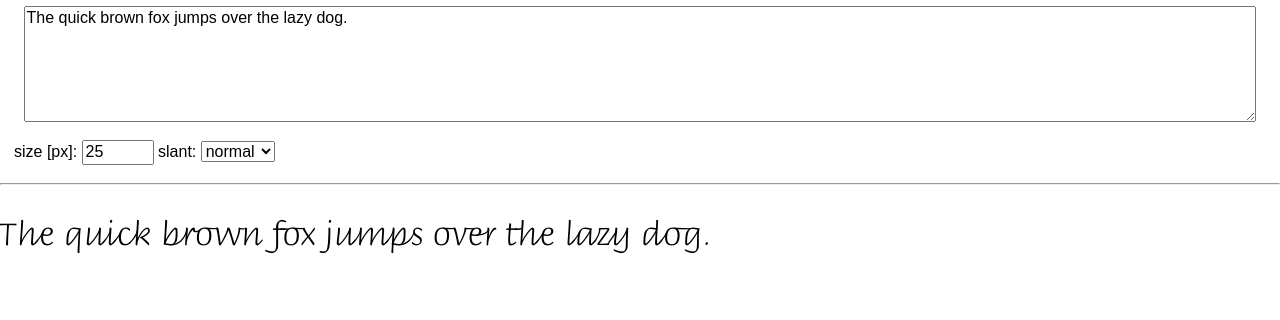
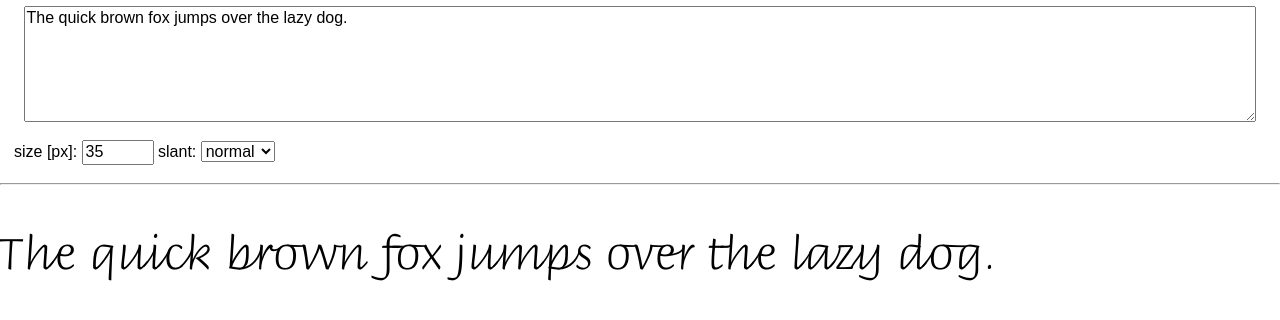
Before and after one commit to ellerh/briem-joiner, a plain HTML site: page index.html in a window 1280 px wide. Drawn offline with nearby package versions, Linux system fonts and the light colour scheme.

Commit message:
*** empty log message ***

```diff
--- a/index.html
+++ b/index.html
@@ -18,17 +18,19 @@
 	<textarea
 	  onkeyup="set_output('input', 'output')"
 	  id="input" style="width:98%;
-			display:block; margin-left:auto; margin-right:auto;"
+			    display:block;
+			    margin-left:auto; margin-right:auto;"
 	  rows="6">The quick brown fox jumps over the lazy dog.</textarea><br>
 
 	<label for=font-size>size [px]:
 	  <input
 	    id=font-size
-	  type=number value=25 min=1 step=1
+	    type=number value=35 min=1 step=1
 	    onchange="change_font_size('font-size','output')"
 	    style="width:4em;">
 	</label>
-      <label for=font-style>slant: <select id=font-style
+	<label for=font-style>slant:
+	  <select id=font-style
 		  onchange="change_font_style('font-style','output')">
 	    <option value=normal selected>normal</option>
 	    <!-- <option label="italic" value="italic"> -->
```
Lines whose indentation alone changed are shown as unchanged.
